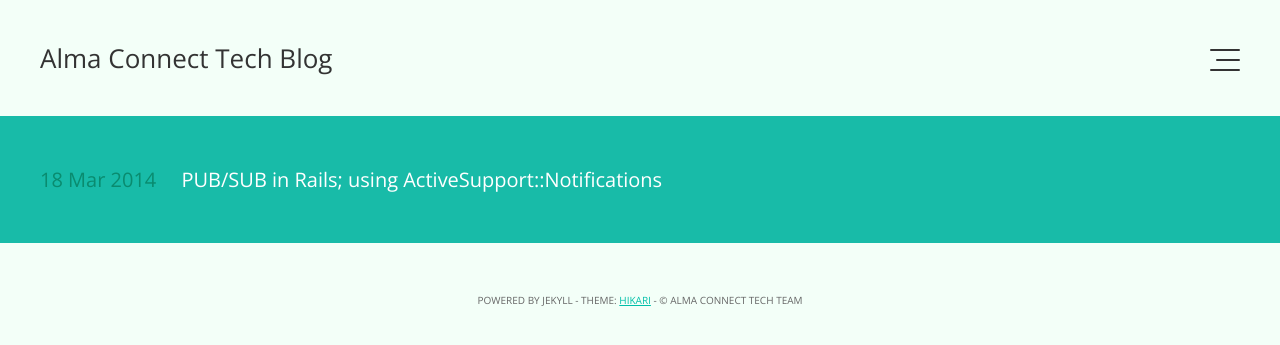
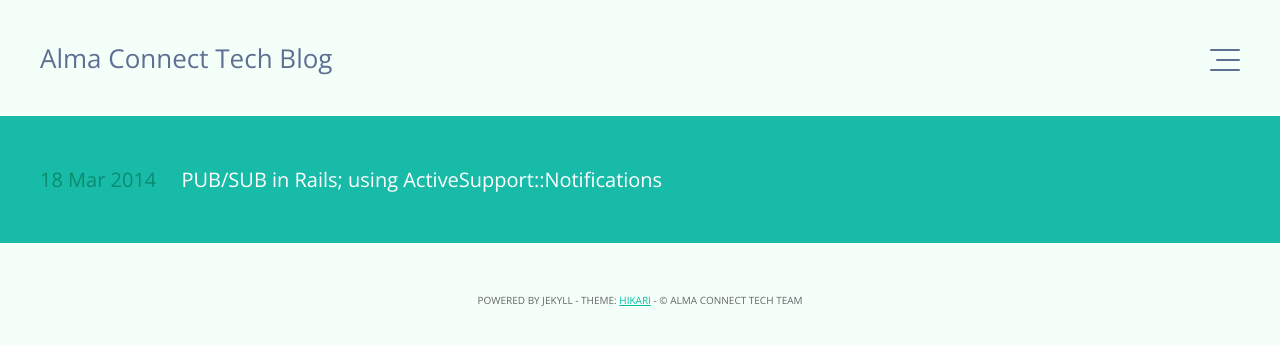
Before and after one commit to alma-connect/techblog, a Jekyll site: the page built from index.html, in a window 1280 px wide. Shown: the top 345 px of the page. Built offline with Jekyll 4.4.1, drawn with Linux system fonts in a browser that asks for light colours; Markdown is read by kramdown in place of the engine named in the settings.

Commit message:
fixed a few styling issues

```diff
--- a/_config.yml
+++ b/_config.yml
@@ -4,6 +4,7 @@ description: "Connecting you to your alma mater"
 author: "Alma Connect Tech Team"
 
 url: "http://alma-connect.github.io"
+#baseurl: ""
 baseurl: "/techblog"
 
 markdown: rdiscount
--- a/css/main.css
+++ b/css/main.css
@@ -33,7 +33,7 @@ body {
 
 h1, h2, h3, h4, h5, h6 {
   font-weight: bold;
-  color: #333;
+  color: #5D7094;
 }
 
 p { margin: 1em 0; }
@@ -72,7 +72,7 @@ header .h-wrap h1.title {
 }
 
 header .h-wrap h1.title a {
-  color: #333;
+  color: #5D7094;
   text-decoration: none;
 }
 
@@ -99,7 +99,7 @@ header .h-wrap .menu-icon .lines {
   display: inline-block;
   width: 24px;
   height: 2px;
-  background: #333;
+  background: #5D7094;
   position: relative;
   -webkit-transition: background .1s .3s ease;
   transition:         background .1s .3s ease;
@@ -117,7 +117,7 @@ header .h-wrap .menu-icon .lines::after {
   display: inline-block;
   width: 30px;
   height: 2px;
-  background: #333;
+  background: #5D7094;
   transition: 0.3s;
   position: absolute;
   right: 0;
@@ -307,8 +307,12 @@ ul.posts li a { color: #fff; text-decoration: none; }
 /*
 /*****************************************************************************/
 
+.toc {
+  color: #5D7094;
+}
 
 section#single-wrap {
+  width: 100%;
   width: 100%;
   max-width: 960px;
   margin: 20px auto;
@@ -401,7 +405,7 @@ section#single-wrap p { line-height: 160%; }
 section#single-wrap blockquote {
   font-size: inherit;
   font-family: 'Open Sans', sans-serif;
-  color: #333;
+  color: #5D7094;
   border-left: 6px solid #39f;
   padding: 0 34px;
   margin: 40px 0;
@@ -430,7 +434,7 @@ section#single-wrap img {
   line-height: 1;
   border-radius: 25px;
   bottom: 40px;
-  color: #333;
+  color: #5D7094;
 }
 
 #prev { left: 40px; }
```
Also changed, not shown: 2 other files.
